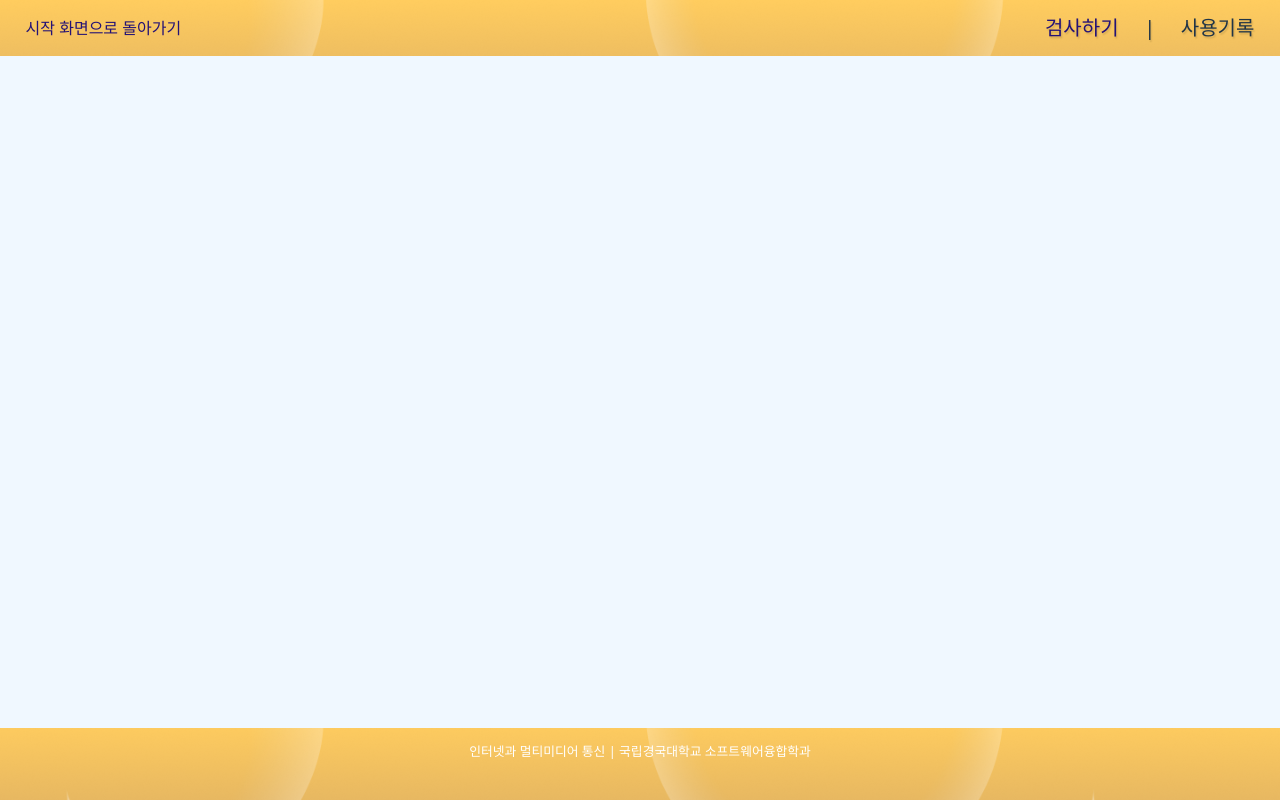
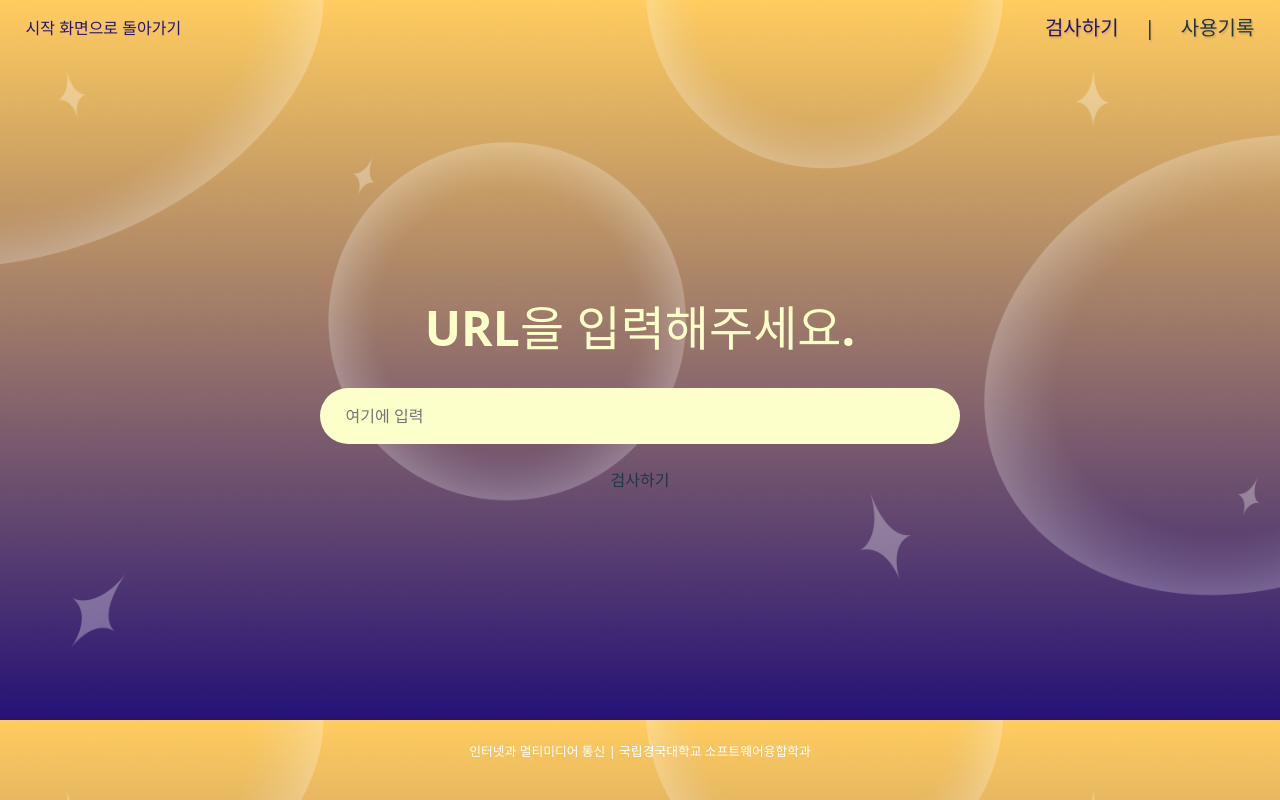
Before and after one commit to Radian06/ComArch-web, a React (Vite) app: page /inspection in a window 1280 px wide. Built offline with nearby package versions, Linux system fonts and the light colour scheme.

Commit message:
⚡️  inspection 페이지 퍼블리싱

```diff
--- a/src/pages/inspection.jsx
+++ b/src/pages/inspection.jsx
@@ -15,7 +15,9 @@ function Inspection() {
         </div>
       </div>
       <div className="inspection_body">
-
+        <div className="inspection_title">URL을 입력해주세요.</div>
+        <input className="inspection_input" placeholder="여기에 입력"></input>
+        <div className="inspection_btn">검사하기</div>
       </div>
       <Footer />
     </div>
--- a/src/styles/inspection.css
+++ b/src/styles/inspection.css
@@ -19,9 +19,33 @@
     height: 84vh;
 
     display: flex;
+    flex-direction: column;
     justify-content: center;
     align-items: center;
     gap: 3vh;
+}
 
-    background-color: aliceblue;
+.inspection_title {
+    font-size: 6vh;
+    font-weight: bold;
+    color: #FDFFCA;
 }
+
+.inspection_input {
+    all: unset;
+
+    width: 46vw;
+    height: 3vh;
+    padding: 2vh 2vw;
+
+    display: flex;
+    align-items: center;
+
+    background-color: #FDFFCA;
+    font-size: 2vh;
+    border-radius: 5vh;
+}
+
+.inspection_btn {
+
+}
```
